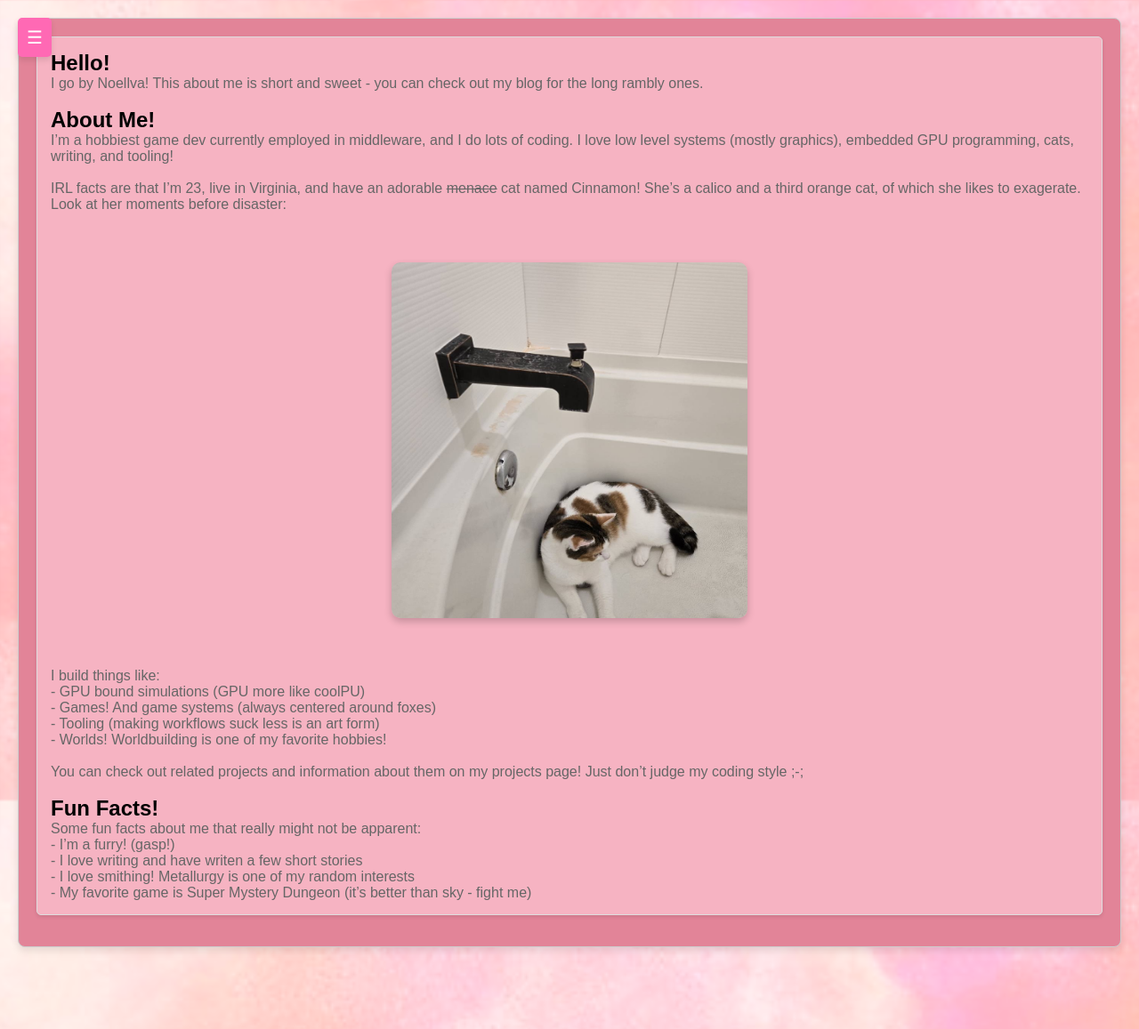
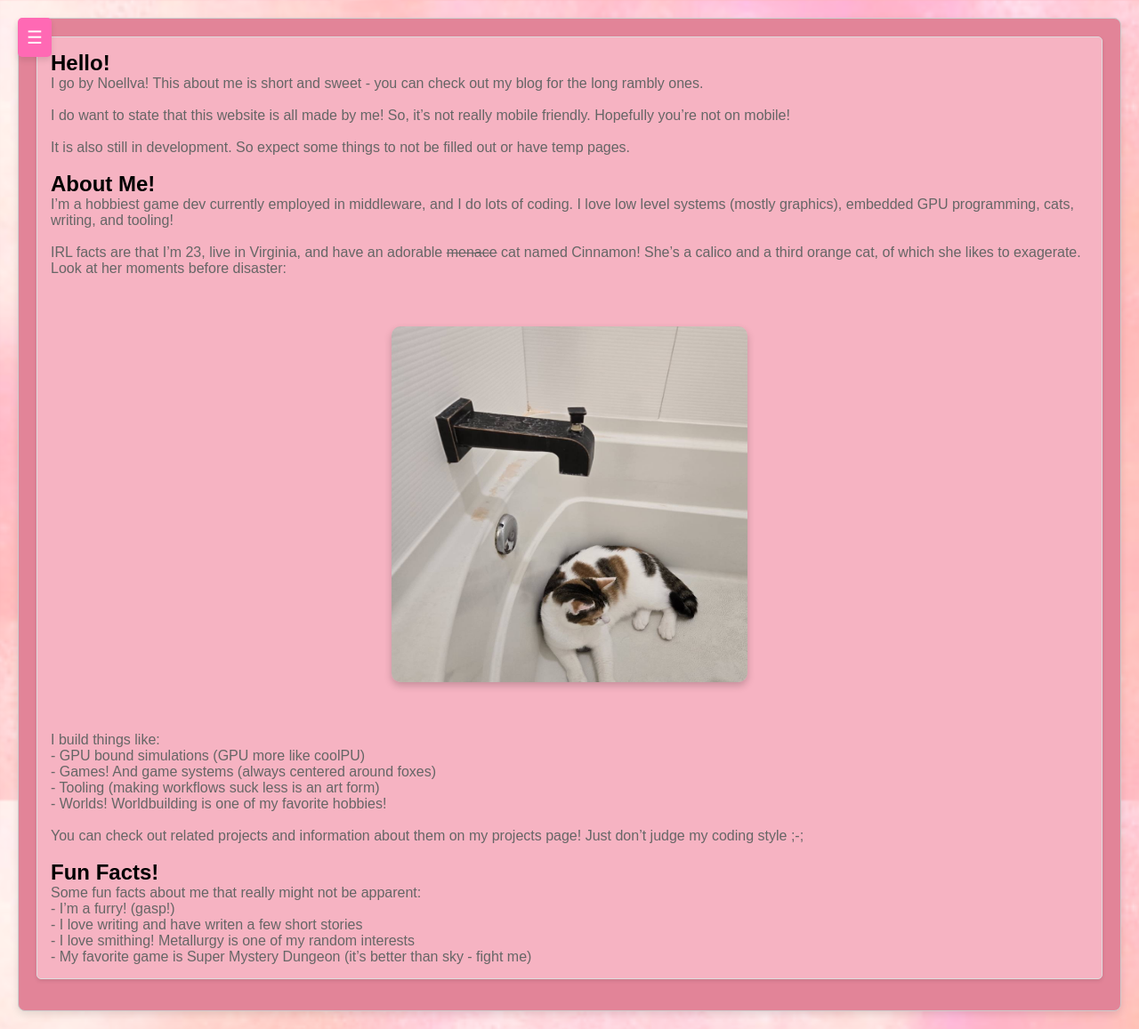
Before and after one commit to NocaToca/nocatoca.github.io, a Jekyll site: the page built from about.md, in a window 1280 px wide. Shown: the whole page at 89% size. Built offline with Jekyll 4.4.1, drawn with Linux system fonts in a browser that asks for light colours.

Commit message:
Update about.md

```diff
--- a/about.md
+++ b/about.md
@@ -6,6 +6,10 @@ permalink: /about/
 
 # Hello!
 I go by Noellva! This about me is short and sweet - you can check out my blog for the long rambly ones.<br><br>
+
+I do want to state that this website is all made by me! So, it's not really mobile friendly. Hopefully you're not on mobile! <br><br>
+
+It is also still in development. So expect some things to not be filled out or have temp pages. <br><br>
 
 # About Me!
 I'm a hobbiest game dev currently employed in middleware, and I do lots of coding. I love low level systems (mostly graphics), embedded GPU programming, cats, writing, and tooling! <br><br>
```
